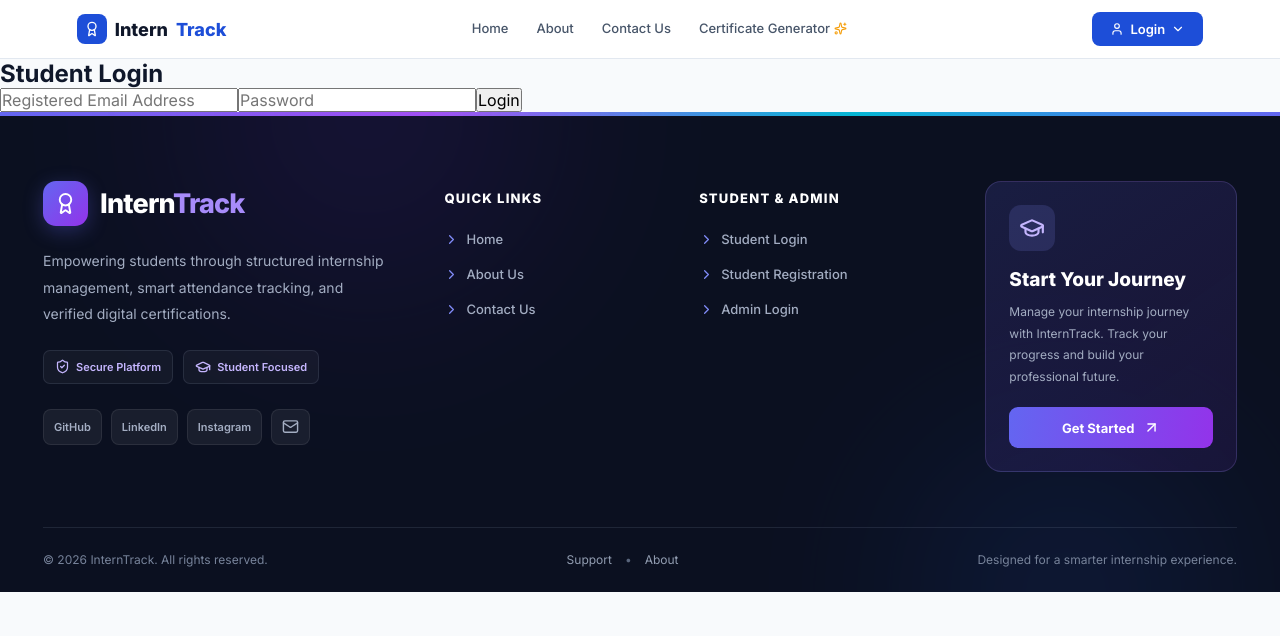
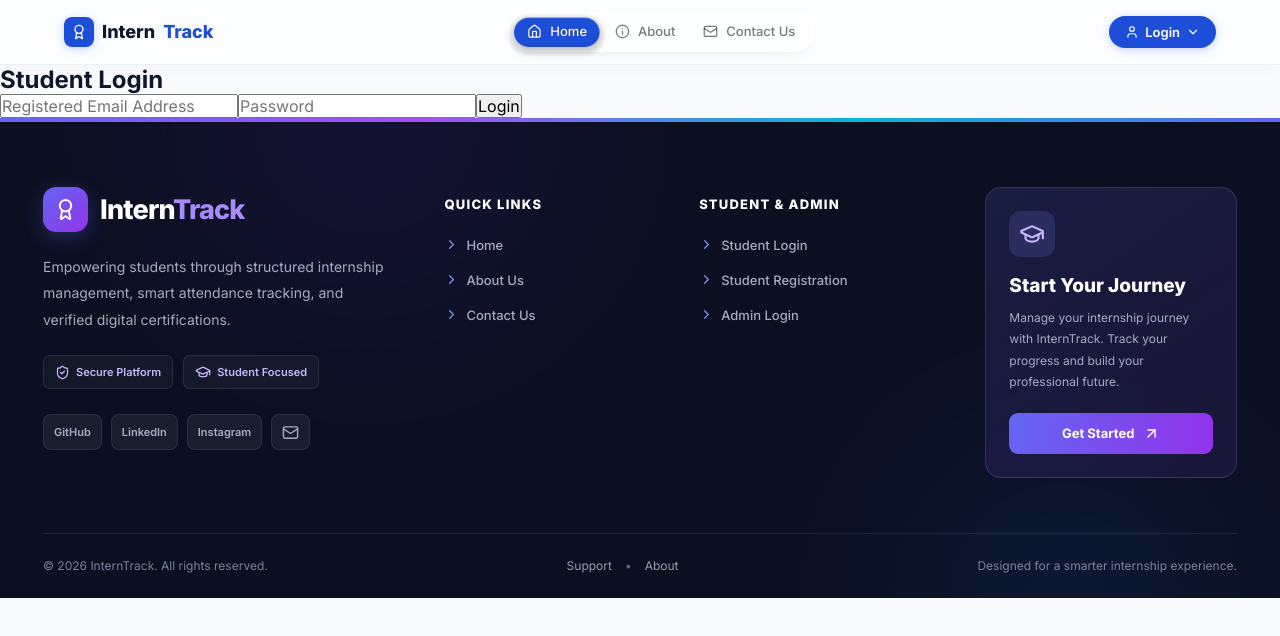
Before and after one commit to Arghya0004/internship-app, a React (Vite) app in the folder internship-app/: page /login/student in a window 1280 px wide. Shown: the top 636 px of the page. Built offline with nearby package versions, Linux system fonts and the light colour scheme.

Commit message:
feat(navbar): introduced glass morphism navbar with pill shped shifting animation

```diff
--- a/internship-app/src/components/Navbar.css
+++ b/internship-app/src/components/Navbar.css
@@ -1,16 +1,99 @@
+/* ========================================================
+   HEADER & GLASSMORPHISM NAVBAR
+   ======================================================== */
+
+.navbar-header {
+  position: sticky;
+  top: 0;
+  z-index: 100;
+  width: 100%;
+  background: transparent;
+  pointer-events: none;
+  /* CRITICAL: Ensure overflow is visible so WebGL2 canvas droplets (MARGIN = 72) are never clipped */
+  overflow: visible;
+  padding-top: 0;
+  box-sizing: border-box;
+  transition: padding-top 0.35s cubic-bezier(0.16, 1, 0.3, 1);
+}
+
+.navbar-header.is-scrolled {
+  padding-top: 20px; /* Creates floating detachment space above the pill when scrolled */
+}
+
 .navbar {
   display: flex;
   align-items: center;
   justify-content: space-between;
-  padding: 12px 6%;
-  background: #fff;
-  border-bottom: 1px solid #e2e8f0;
-  position: sticky;
-  top: 0;
-  z-index: 100;
+  position: relative;
+  /* CRITICAL: No overflow hidden on ancestor */
+  overflow: visible;
+  gap: 16px;
+  pointer-events: auto;
+  box-sizing: border-box;
+  transition:
+    width 0.35s cubic-bezier(0.16, 1, 0.3, 1),
+    max-width 0.35s cubic-bezier(0.16, 1, 0.3, 1),
+    border-radius 0.35s cubic-bezier(0.16, 1, 0.3, 1),
+    margin 0.35s cubic-bezier(0.16, 1, 0.3, 1),
+    padding 0.35s cubic-bezier(0.16, 1, 0.3, 1),
+    background 0.35s ease,
+    border-color 0.35s ease,
+    box-shadow 0.35s ease;
 }
 
-/* LOGO */
+/* TOP STATE: Edge-to-edge full rectangle */
+.navbar--top {
+  width: 100%;
+  margin: 0;
+  padding: 12px 5%;
+  border-radius: 0;
+  border-top: none;
+  border-left: none;
+  border-right: none;
+  border-bottom: 1px solid rgba(226, 232, 240, 0.6);
+
+  /* See-through frosted glassmorphism at top */
+  background: rgba(255, 255, 255, 0.6);
+  -webkit-backdrop-filter: blur(10px) saturate(150%);
+  backdrop-filter: blur(10px) saturate(150%);
+  box-shadow:
+    0 4px 20px -4px rgba(15, 23, 42, 0.03),
+    inset 0 -1px 0 0 rgba(255, 255, 255, 0.8);
+}
+
+/* SCROLLED STATE: Floating pill shape extending whole screen with very little side space and shifted down */
+.navbar--scrolled {
+  width: calc(100% - 32px);
+  max-width: 1440px;
+  margin: 0 auto;
+  padding: 8px 24px;
+  border-radius: 9999px;
+  border: 1px solid rgba(255, 255, 255, 0.55);
+
+  /* More see-through frosted glass with reduced blur */
+  background: rgba(255, 255, 255, 0.42);
+  -webkit-backdrop-filter: blur(12px) saturate(160%);
+  backdrop-filter: blur(12px) saturate(160%);
+  box-shadow:
+    0 20px 40px -15px rgba(15, 23, 42, 0.12),
+    0 4px 12px -2px rgba(15, 23, 42, 0.05),
+    inset 0 1px 1.5px 0 rgba(255, 255, 255, 0.85),
+    inset 0 -1px 1px 0 rgba(0, 0, 0, 0.03);
+}
+
+.navbar--scrolled:hover {
+  background: rgba(255, 255, 255, 0.55);
+  border-color: rgba(255, 255, 255, 0.75);
+  box-shadow:
+    0 24px 48px -12px rgba(15, 23, 42, 0.16),
+    0 6px 16px -2px rgba(15, 23, 42, 0.08),
+    inset 0 1px 2px 0 rgba(255, 255, 255, 0.95);
+}
+
+/* ========================================================
+   BRAND LOGO
+   ======================================================== */
+
 .logo {
   display: flex;
   align-items: center;
@@ -18,6 +101,12 @@
   font-weight: 800;
   font-size: 18px;
   color: #0f172a;
+  text-decoration: none;
+  flex-shrink: 0;
+  transition: transform 0.2s ease;
+}
+.logo:hover {
+  transform: translateY(-0.5px);
 }
 .logo-blue { color: #1d4ed8; }
 .logo-icon {
@@ -29,27 +118,72 @@
   display: flex;
   align-items: center;
   justify-content: center;
+  box-shadow: 0 2px 8px rgba(29, 78, 216, 0.25);
 }
 
-/* LINKS */
-.nav-links { display: flex; gap: 28px; }
-.nav-links a {
+/* ========================================================
+   GOOEY NAV CONTAINER
+   ======================================================== */
+
+.nav-gooey-container {
+  display: flex;
+  align-items: center;
+  justify-content: center;
+  position: relative;
+  /* CRITICAL: Droplet splash WebGL canvas extends 72px outside stage */
+  overflow: visible;
+}
+
+/* ========================================================
+   SECONDARY ACTIONS (RIGHT SIDE)
+   ======================================================== */
+
+.nav-actions {
+  display: flex;
+  align-items: center;
+  gap: 12px;
+  flex-shrink: 0;
+}
+
+/* USER PROFILE BADGE */
+.auth-user-section {
+  display: flex;
+  align-items: center;
+  gap: 10px;
+}
+
+.user-profile-badge {
   display: inline-flex;
   align-items: center;
-  gap: 4px;
-  color: #475569;
+  gap: 8px;
+  padding: 6px 14px;
+  background: rgba(248, 250, 252, 0.85);
+  border: 1px solid rgba(226, 232, 240, 0.9);
+  border-radius: 999px;
   font-size: 13px;
-  font-weight: 500;
-  padding: 6px 0;
-  border-bottom: 2px solid transparent;
-  transition: 0.2s;
+  font-weight: 600;
+  color: #1e293b;
+  -webkit-backdrop-filter: blur(8px);
+  backdrop-filter: blur(8px);
 }
-.nav-links a:hover { color: #1d4ed8; }
-.nav-links a.active {
+
+.user-avatar-icon {
+  display: inline-flex;
+  align-items: center;
+  justify-content: center;
+  width: 22px;
+  height: 22px;
+  border-radius: 50%;
+  background: #dbeafe;
   color: #1d4ed8;
-  border-bottom-color: #1d4ed8;
 }
-.spark { color: #f59e0b; }
+
+.user-profile-name {
+  max-width: 130px;
+  white-space: nowrap;
+  overflow: hidden;
+  text-overflow: ellipsis;
+}
 
 /* LOGIN BUTTON */
 .login-wrap { position: relative; }
@@ -60,28 +194,42 @@
   background: #1d4ed8;
   color: #fff;
   border: none;
-  padding: 9px 18px;
-  border-radius: 8px;
+  padding: 8px 16px;
+  border-radius: 999px;
   font-family: inherit;
   font-size: 13px;
   font-weight: 600;
   cursor: pointer;
-  transition: 0.2s;
+  box-shadow: 0 2px 8px rgba(29, 78, 216, 0.25);
+  transition: background 0.2s ease, transform 0.15s ease, box-shadow 0.2s ease;
 }
-.login-btn:hover { background: #1e40af; }
+.login-btn:hover {
+  background: #1e40af;
+  box-shadow: 0 4px 12px rgba(29, 78, 216, 0.35);
+  transform: translateY(-0.5px);
+}
+.login-btn:active {
+  transform: scale(0.97);
+}
 
-/* DROPDOWN */
+/* LOGIN DROPDOWN (FROSTED GLASSMORPHISM) */
 .dropdown {
   position: absolute;
-  top: calc(100% + 10px);
+  top: calc(100% + 12px);
   right: 0;
   width: 270px;
-  background: #fff;
-  border: 2px solid #e2e8f0;
-  border-radius: 16px;
+  background: rgba(255, 255, 255, 0.72);
+  -webkit-backdrop-filter: blur(14px) saturate(170%);
+  backdrop-filter: blur(14px) saturate(170%);
+  border: 1px solid rgba(255, 255, 255, 0.75);
+  border-radius: 20px;
   padding: 10px;
-  box-shadow: 0 12px 30px rgba(0, 0, 0, 0.12);
+  box-shadow:
+    0 20px 40px -10px rgba(15, 23, 42, 0.15),
+    0 2px 10px rgba(15, 23, 42, 0.05),
+    inset 0 1px 1px 0 rgba(255, 255, 255, 0.9);
   animation: ddFade 0.15s ease;
+  z-index: 1000;
 }
 @keyframes ddFade {
   from { opacity: 0; transform: translateY(-6px); }
@@ -101,10 +249,18 @@
   align-items: center;
   gap: 12px;
   padding: 10px;
-  border-radius: 10px;
+  border-radius: 12px;
   transition: 0.2s;
+  width: 100%;
+  background: none;
+  border: none;
+  font-family: inherit;
+  text-align: left;
+  cursor: pointer;
 }
-.dd-item:hover { background: #f1f5f9; }
+.dd-item:hover {
+  background: rgba(241, 245, 249, 0.85);
+}
 .dd-item b {
   display: block;
   font-size: 14px;
@@ -129,32 +285,9 @@
 .dd-icon.yellow { background: #fef3c7; color: #d97706; }
 
 .dd-footer {
-  border-top: 1px solid #e2e8f0;
+  border-top: 1px solid rgba(226, 232, 240, 0.7);
   margin-top: 8px;
   padding: 12px 10px 6px;
-}
-.dd-footer a {
-  display: flex;
-  align-items: center;
-  gap: 8px;
-  font-size: 12px;
-  font-weight: 600;
-  color: #1d4ed8;
-}
-.dd-footer a:hover { text-decoration: underline; }
-
-/* MOBILE */
-@media (max-width: 900px) {
-  .nav-links { display: none; }
-}
-
-button.dd-item {
-  width: 100%;
-  background: none;
-  border: none;
-  font-family: inherit;
-  text-align: left;
-  cursor: pointer;
 }
 .dd-footer button {
   display: flex;
@@ -170,45 +303,89 @@ button.dd-item {
 }
 .dd-footer button:hover { text-decoration: underline; }
 
-
-/* =========================================
-   WHITE-RED LOGOUT BUTTON
-========================================= */
-
+/* WHITE-RED LOGOUT BUTTON */
 .logout-btn {
   display: flex;
   align-items: center;
   justify-content: center;
   gap: 8px;
-
-  padding: 10px 17px;
-
-  background: #ffffff;
+  padding: 8px 15px;
+  background: rgba(255, 255, 255, 0.85);
   color: #dc2626;
-
   border: 1px solid #dc2626;
-  border-radius: 9px;
-
+  border-radius: 999px;
   font-size: 13px;
   font-weight: 600;
-
   cursor: pointer;
   transition: all 0.25s ease;
 }
-
-/* HOVER RED-WHITE */
-
 .logout-btn:hover {
   background: #dc2626;
   color: #ffffff;
   border-color: #dc2626;
-
-  box-shadow: 0 4px 12px rgba(220, 38, 38, 0.2);
-  transform: translateY(-1px);
+  box-shadow: 0 4px 12px rgba(220, 38, 38, 0.25);
+  transform: translateY(-0.5px);
 }
-
-/* CLICK */
-
 .logout-btn:active {
   transform: scale(0.97);
 }
+
+/* ========================================================
+   RESPONSIVE LAYOUT
+   ======================================================== */
+
+@media (max-width: 880px) {
+  .navbar-header.is-scrolled {
+    padding-top: 14px;
+  }
+  .navbar {
+    flex-wrap: wrap;
+    row-gap: 12px;
+    overflow: visible;
+  }
+  .navbar--top {
+    padding: 10px 16px 14px;
+  }
+  .navbar--scrolled {
+    width: calc(100% - 20px);
+    margin: 0 auto;
+    padding: 10px 16px 12px;
+    border-radius: 26px;
+  }
+  .logo {
+    order: 1;
+  }
+  .nav-actions {
+    order: 2;
+  }
+  .nav-gooey-container {
+    order: 3;
+    width: 100%;
+    justify-content: center;
+    overflow: visible;
+  }
+}
+
+@media (max-width: 520px) {
+  .navbar-header.is-scrolled {
+    padding-top: 10px;
+  }
+  .navbar--scrolled {
+    width: calc(100% - 16px);
+    margin: 0 auto;
+    border-radius: 22px;
+  }
+  .gooey-nav--sm {
+    --gn-pad: 4px;
+    --gn-x: 10px;
+    --gn-y: 6px;
+    --gn-font: 12px;
+    --gn-gap: 2px;
+  }
+  .user-profile-name {
+    display: none;
+  }
+  .user-profile-badge {
+    padding: 5px;
+  }
+}
--- a/internship-app/src/components/Navbar.jsx
+++ b/internship-app/src/components/Navbar.jsx
@@ -1,32 +1,95 @@
-
-import { useState, useEffect, useRef } from "react";
-import { NavLink, Link, useNavigate, useLocation } from "react-router-dom";
+import { useState, useEffect, useRef, useMemo } from "react";
+import { Link, useNavigate, useLocation } from "react-router-dom";
 import {
   Award,
-  Sparkles,
   User,
   ShieldCheck,
   UserPlus,
   ChevronDown,
   ChevronUp,
   LogOut,
+  Home,
+  Info,
+  Mail,
 } from "lucide-react";
 
 import { useAuthModal } from "../context/authModalContext";
+import GooeyNav from "./GooeyNav";
 import "./Navbar.css";
 
 export default function Navbar() {
   const [open, setOpen] = useState(false);
+  const [authUser, setAuthUser] = useState(null);
+  const [scrolled, setScrolled] = useState(false);
   const wrapRef = useRef(null);
 
   const { openAuth } = useAuthModal();
   const navigate = useNavigate();
   const location = useLocation();
 
+  // Handle scroll detection for glassmorphism shape morphing
+  useEffect(() => {
+    const handleScroll = () => {
+      const isScrolled = window.scrollY > 15;
+      setScrolled((prev) => (prev !== isScrolled ? isScrolled : prev));
+    };
+
+    window.addEventListener("scroll", handleScroll, { passive: true });
+    handleScroll();
+
+    return () => window.removeEventListener("scroll", handleScroll);
+  }, []);
+
   // Student Dashboard detect
   const isStudentDashboard =
     location.pathname.toLowerCase().includes("student") &&
     location.pathname.toLowerCase().includes("dashboard");
+
+  // Sync authentication state from localStorage
+  useEffect(() => {
+    const syncAuth = () => {
+      try {
+        const currentStr = localStorage.getItem("currentUser");
+        if (currentStr) {
+          const parsed = JSON.parse(currentStr);
+          if (parsed && (parsed.role || parsed.name || parsed.id)) {
+            setAuthUser(parsed);
+            return;
+          }
+        }
+
+        const role = localStorage.getItem("userRole");
+        if (role === "admin" || localStorage.getItem("adminToken")) {
+          const adminStr = localStorage.getItem("admin");
+          const admin = adminStr ? JSON.parse(adminStr) : null;
+          setAuthUser({
+            role: "admin",
+            name: admin?.loginId || admin?.name || "Admin",
+          });
+          return;
+        }
+
+        const studentStr = localStorage.getItem("student");
+        if (studentStr || localStorage.getItem("token")) {
+          const student = studentStr ? JSON.parse(studentStr) : null;
+          setAuthUser({
+            role: "student",
+            name: student?.name || "Student",
+            id: student?.id,
+          });
+          return;
+        }
+
+        setAuthUser(null);
+      } catch {
+        setAuthUser(null);
+      }
+    };
+
+    syncAuth();
+    window.addEventListener("storage", syncAuth);
+    return () => window.removeEventListener("storage", syncAuth);
+  }, [location.pathname]);
 
   // Dropdown outside click
   useEffect(() => {
@@ -37,30 +100,76 @@ export default function Navbar() {
     };
 
     document.addEventListener("mousedown", handleClickOutside);
-
     return () =>
       document.removeEventListener("mousedown", handleClickOutside);
   }, []);
 
-  // Login dropdown
+  // Login modal trigger
   const choose = (tab) => {
     setOpen(false);
     openAuth(tab);
   };
 
-  // Logout
+  // Logout handler
   const handleLogout = () => {
     localStorage.removeItem("student");
     localStorage.removeItem("token");
     localStorage.removeItem("studentId");
+    localStorage.removeItem("admin");
+    localStorage.removeItem("adminToken");
+    localStorage.removeItem("userRole");
+    localStorage.removeItem("currentUser");
+    localStorage.removeItem("user");
 
     setOpen(false);
+    setAuthUser(null);
     navigate("/");
   };
 
+  // Primary navigation items
+  const navItems = useMemo(
+    () => [
+      { label: "Home", href: "/", icon: <Home size={15} /> },
+      { label: "About", href: "/about", icon: <Info size={15} /> },
+      { label: "Contact Us", href: "/contact", icon: <Mail size={15} /> },
+    ],
+    []
+  );
+
+  // Calculate active index synchronized with current route
+  const activeIndex = useMemo(() => {
+    const path = location.pathname;
+    const index = navItems.findIndex((item) => {
+      if (item.href === "/") {
+        return path === "/";
+      }
+      return path === item.href || (item.href !== "/" && path.startsWith(item.href));
+    });
+    return index !== -1 ? index : 0;
+  }, [location.pathname, navItems]);
+
+  // Handle SPA navigation on item selection
+  const handleNavChange = (index, item) => {
+    if (item?.href && item.href !== "#" && item.href !== location.pathname) {
+      navigate(item.href);
+    }
+  };
+
+  // Prevent default anchor reloads on left clicks so SPA state is preserved
+  const handleNavClick = (e) => {
+    const anchor = e.target.closest("a");
+    if (anchor && e.button === 0 && !e.ctrlKey && !e.metaKey && !e.shiftKey && !e.altKey) {
+      e.preventDefault();
+    }
+  };
+
   return (
-    <nav className="navbar">
-      {/* LOGO */}
+    <header className={`navbar-header ${scrolled ? "is-scrolled" : ""}`}>
+      <nav
+        className={`navbar ${scrolled ? "navbar--scrolled" : "navbar--top"}`}
+        aria-label="Main Navigation"
+      >
+        {/* BRAND LOGO */}
         <Link to="/" className="logo">
           <span className="logo-icon">
             <Award size={16} />
@@ -68,39 +177,61 @@ export default function Navbar() {
           Intern<span className="logo-blue">Track</span>
         </Link>
 
-      {/* NAVIGATION */}
-      <div className="nav-links">
-        <NavLink to="/" end>Home</NavLink>
-
-        <NavLink to="/about">About</NavLink>
-
-        <NavLink to="/contact">Contact Us</NavLink>
-
-        <NavLink to="/certificate">
-          Certificate Generator
-          <Sparkles size={13} className="spark" />
-        </NavLink>
+        {/* PRIMARY NAVIGATION WITH GOOEYNAV */}
+        <div className="nav-gooey-container" onClickCapture={handleNavClick}>
+          <GooeyNav
+            items={navItems}
+            activeIndex={activeIndex}
+            onChange={handleNavChange}
+            theme="light"
+            color="#1d4ed8"
+            colors={["#1d4ed8", "#2563eb", "#3b82f6", "#60a5fa"]}
+            size="sm"
+            style={{
+              "--gn-frame": "rgba(255, 255, 255, 0.42)",
+              "--gn-frame-edge": "rgba(255, 255, 255, 0.4)",
+            }}
+          />
         </div>
 
-      {/* RIGHT SIDE */}
-      {isStudentDashboard ? (
-        <button className="logout-btn" onClick={handleLogout}>
+        {/* SECONDARY ACTIONS (LOGOUT / PROFILE / LOGIN) */}
+        <div className="nav-actions">
+          {authUser || isStudentDashboard ? (
+            <div className="auth-user-section">
+              <div className="user-profile-badge">
+                <span className="user-avatar-icon">
+                  {authUser?.role === "admin" ? (
+                    <ShieldCheck size={14} />
+                  ) : (
+                    <User size={14} />
+                  )}
+                </span>
+                <span className="user-profile-name">
+                  {authUser?.name ||
+                    (authUser?.role === "admin" ? "Admin" : "Student")}
+                </span>
+              </div>
+
+              <button
+                className="logout-btn"
+                onClick={handleLogout}
+                title="Logout"
+              >
                 <LogOut size={15} />
                 Logout
               </button>
+            </div>
           ) : (
             <div className="login-wrap" ref={wrapRef}>
               <button
                 className="login-btn"
                 onClick={() => setOpen(!open)}
+                aria-expanded={open}
+                aria-haspopup="true"
               >
                 <User size={14} />
                 Login
-            {open ? (
-              <ChevronUp size={14} />
-            ) : (
-              <ChevronDown size={14} />
-            )}
+                {open ? <ChevronUp size={14} /> : <ChevronDown size={14} />}
               </button>
 
               {/* LOGIN DROPDOWN */}
@@ -144,6 +275,8 @@ export default function Navbar() {
               )}
             </div>
           )}
+        </div>
       </nav>
+    </header>
   );
 }
```
Lines whose indentation alone changed are shown as unchanged.
